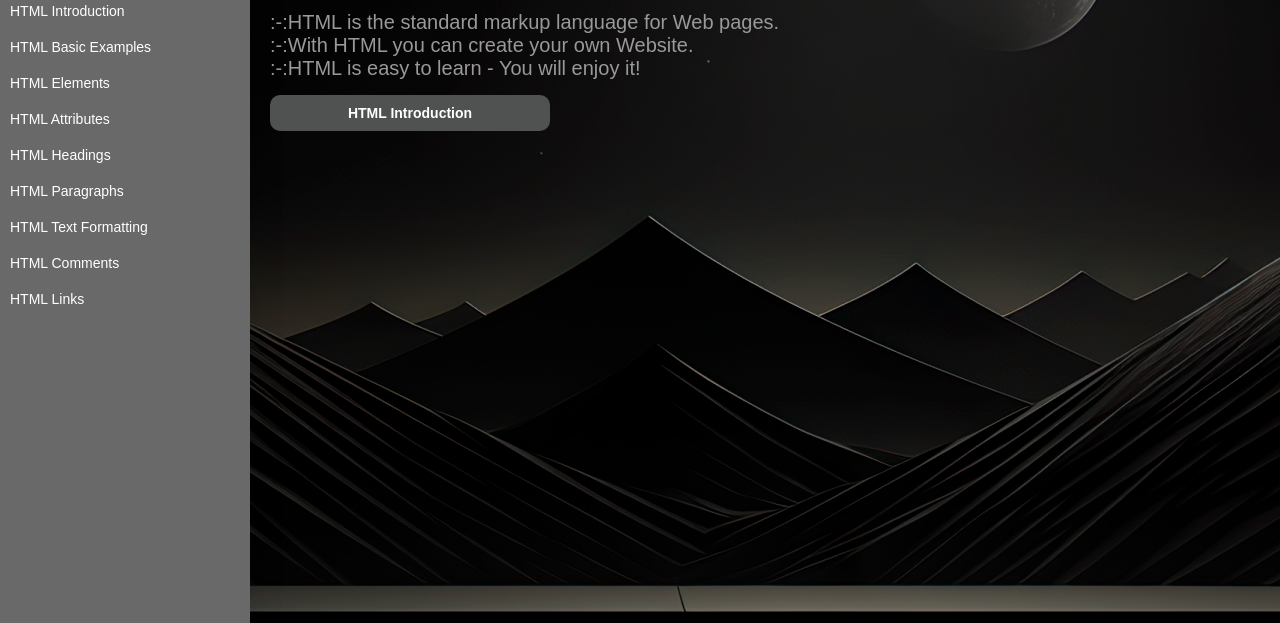
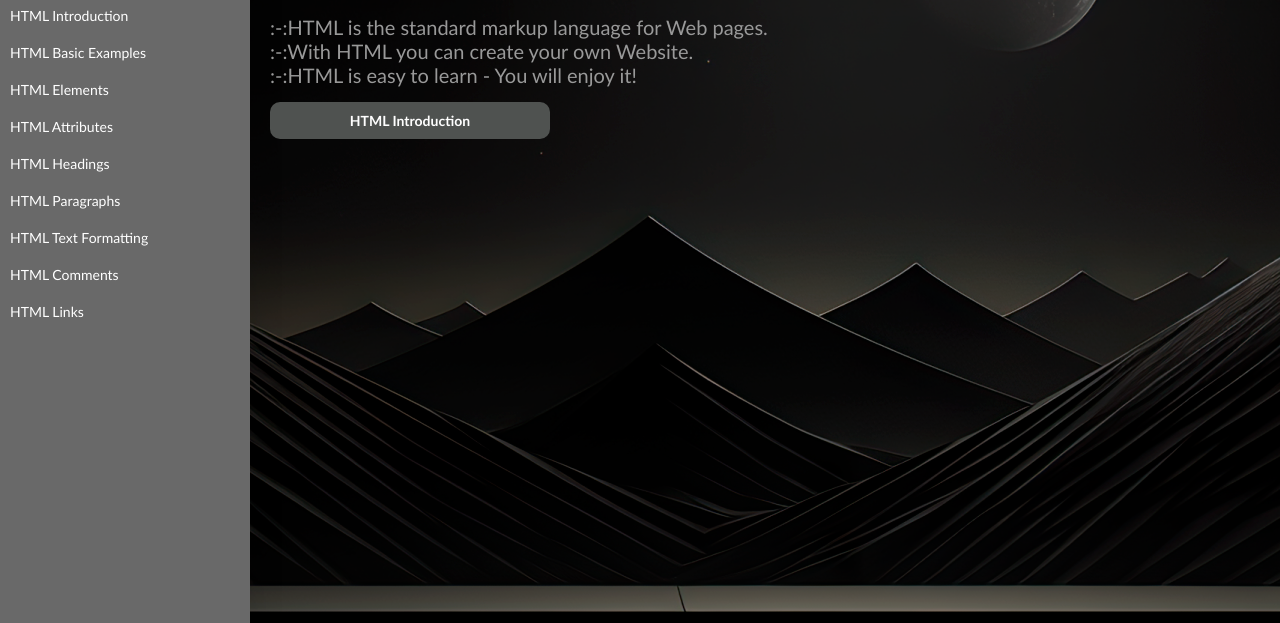
Before and after one commit to goldenblack99/GB-Website, a plain HTML site: page HTML Tutorial.html in a window 1280 px wide. Shown: the part 177-800 px from the top of the page. Drawn offline with Linux system fonts and the light colour scheme.

Commit message:
Update HTML Tutorial.html

```diff
--- a/HTML Tutorial.html
+++ b/HTML Tutorial.html
@@ -19,7 +19,7 @@
   border: none;
   text-decoration: none;
   box-sizing: border-box;
-  font-family: "Poppins", sans-serif;
+  font-family: "Calibri", sans-serif;
 }
 body  {
   background-image: url("Background img 1.png");
```
